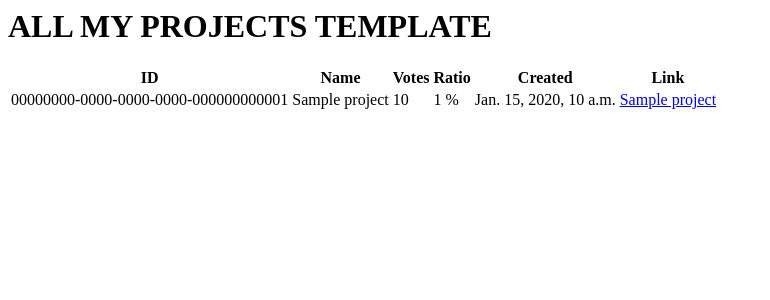
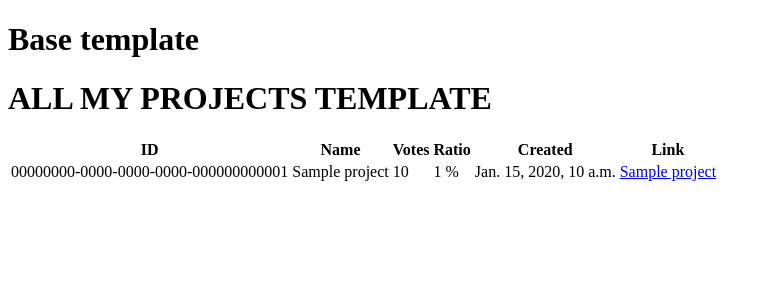
Before and after one commit to Harry-Leepz/devsearch, a Django app: page / in a window 1280 px wide. Shown: the top 300 px of the page, without its empty margins (0-770 px from the left). Run offline with Django 3.2, Linux system fonts and the light colour scheme; tables that the repository leaves empty hold one stand-in row (values such as "Sample post").

Commit message:
Add jinja templating tags to templates

```diff
--- a/projects/templates/projects/projects.html
+++ b/projects/templates/projects/projects.html
@@ -1,3 +1,6 @@
+{% extends 'base.html' %}
+
+{% block content %}
 <h1>ALL MY PROJECTS TEMPLATE</h1>
 
 <table>
@@ -20,3 +23,4 @@
     </tr>
   {% endfor %}
 </table>
+{% endblock %}
--- a/projects/templates/projects/single-project.html
+++ b/projects/templates/projects/single-project.html
@@ -1,4 +1,8 @@
+{% extends 'base.html' %}
+
+{% block content %}
 <h1>{{ project.title }}</h1>
 {% for tag in tags %}
   <span style='border: 1px solid black'>{{ tag.name }}</span>
 {% endfor %}
+{% endblock %}
--- a/templates/base.html
+++ b/templates/base.html
@@ -7,6 +7,9 @@
   <title>Dev Search</title>
 </head>
 <body>
+  <h1>Base template</h1>
+  {% block content %}
 
+  {% endblock %}
 </body>
 </html>
```
